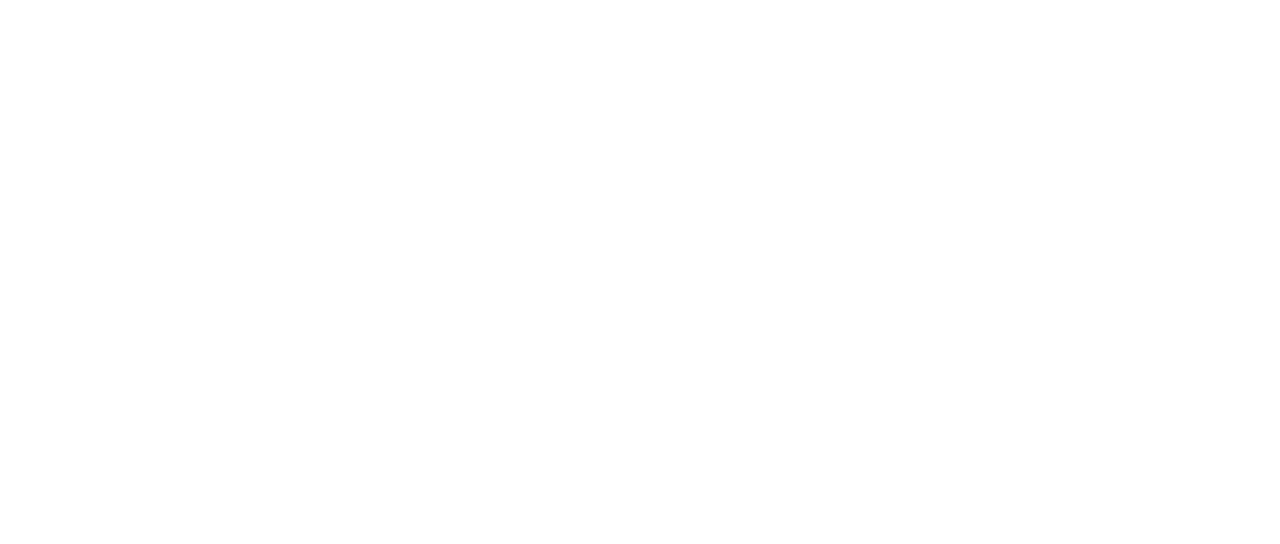
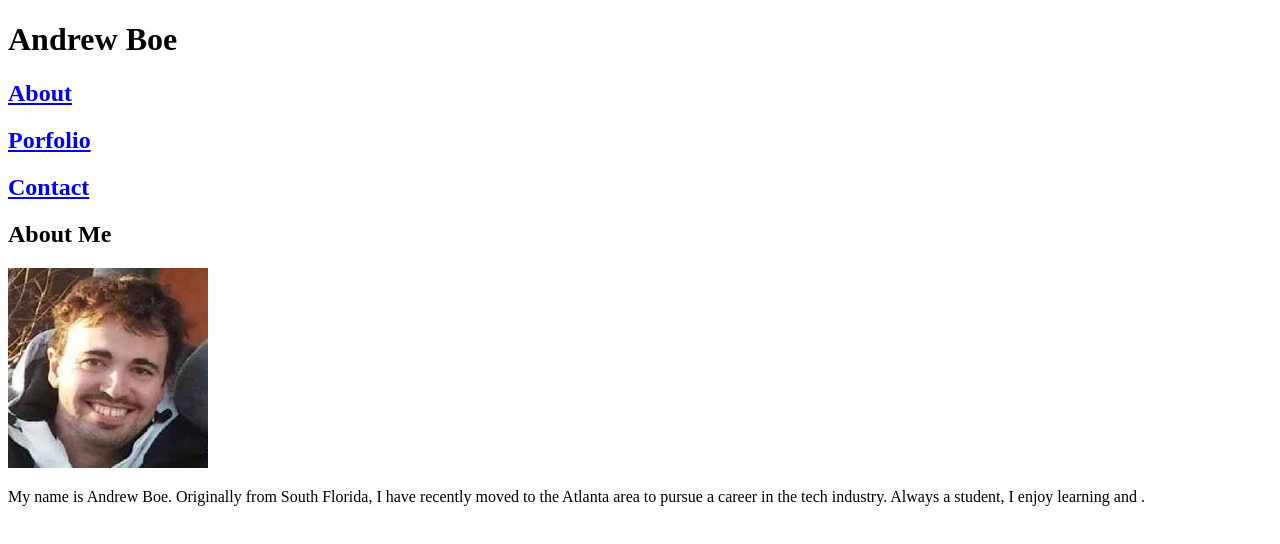
Before and after one commit to Drewpb333/Basic-Portfolio, a plain HTML site: page index.html in a window 1280 px wide. Drawn offline with Linux system fonts and the light colour scheme.

Commit message:
Changes made on 3/6/18

```diff
--- a/index.html
+++ b/index.html
@@ -1,9 +1,26 @@
 <!doctype html>
-<header>
-    <title>Andrew Boe</title>
-    <link href = '' rel = 'stylesheet' type = 'text/css'/>
-</header>
-<body>
+<html lang="en-us">
+    <head>
+        <meta charset="utf-8"/>
+        <title>Andrew Boe</title>
+        <link type='text/css' rel ='stylesheet' href='assets/css/style.css'/>
+    </head>
+    <body>
+        <header>
+            <h1>Andrew Boe</h1>
+            <h2><a href="./index.html">About</a></h2>
+            <h2><a href="./portfolio.html">Porfolio</a></h2>
+            <h2><a href="./contact.html">Contact</a></h2>
+        </header>
+        <section>
+            <h2>About Me</h2>
+            <img src="./assets/images/profile.jpeg" alt="Profile Picture" width="200px" height="200px"/>
+            <p>
+                My name is Andrew Boe.  Originally from South Florida, I have recently moved to the
+                Atlanta area to pursue a career in the tech industry.
 
-</body>
+                Always a student, I enjoy learning and .
+            </p>
+        </section>
+    </body>
 </html>
```
Also changed, not shown: contact.html (+27 -0 lines), portfolio.html (+19 -0 lines), 02-Homework/Instructions/Images/Easier-Layout.png (added), 02-Homework/Instructions/Images/Portfolio_Contact.png (added), 02-Homework/Instructions/Images/Recommended-Dimensions.png (added), 02-Homework/Instructions/Images/portfolio-about-me.png (added), 02-Homework/Instructions/Images/portfolio-contact.png (added), 02-Homework/Instructions/Images/portfolio-gallery.png (added), assets/images/profile.jpeg (added), 3 other files.
